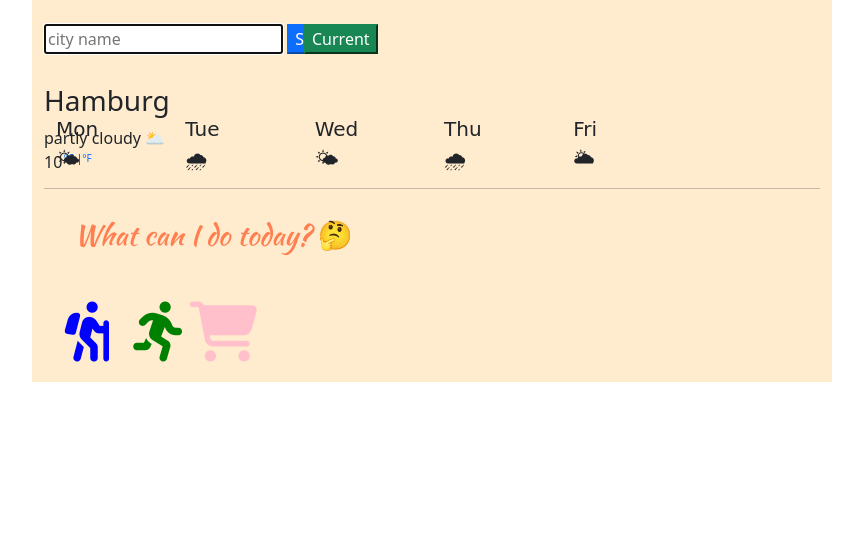
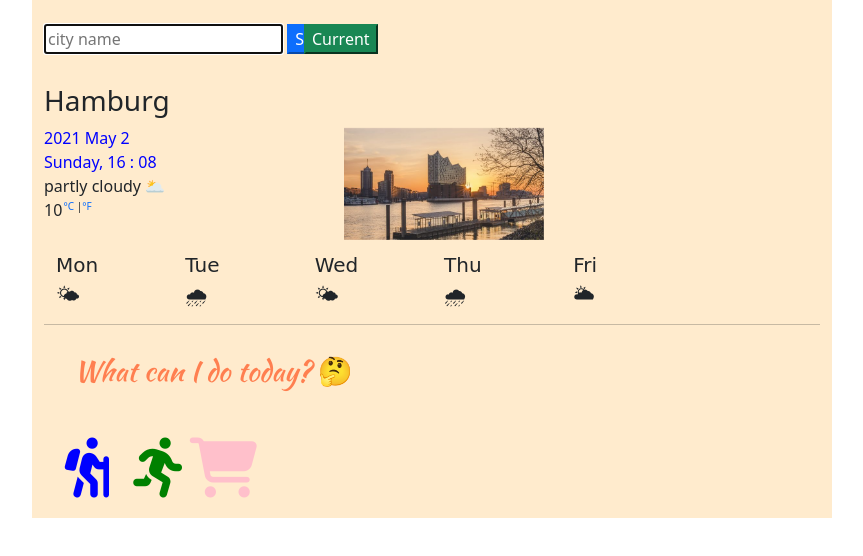
Before and after one commit to caoyan8817/week6project, a plain HTML site: page hw6.html in a window 1280 px wide. Shown: the part 72-628 px from the top of the page, without its empty margins (208-1071 px from the left). Drawn offline with nearby package versions, Linux system fonts and the light colour scheme; files that its build step writes are made by us from their sources; a web font is replaced by a local one.

Commit message:
linked all pages and pics

```diff
--- a/hw6.html
+++ b/hw6.html
@@ -17,7 +17,7 @@
       integrity="sha384-eOJMYsd53ii+scO/bJGFsiCZc+5NDVN2yr8+0RDqr0Ql0h+rP48ckxlpbzKgwra6"
       crossorigin="anonymous"
     />
-    <link rel="stylesheet" href="src/style1.css" />
+    <link rel="stylesheet" href="style1.css" />
     <script
       src="https://kit.fontawesome.com/ee84e431ef.js"
       crossorigin="anonymous"
@@ -45,7 +45,7 @@
           </a></span
         >
       </p>
-      <img src="src/hh.jpg" alt="" />
+      <img src="hh.jpg" alt="" />
       <div class="row">
         <div class="col-2">
           Mon
@@ -88,6 +88,6 @@
       <i class="fas fa-running running"></i>
       <i class="fas fa-shopping-cart shopping"></i>
     </div>
-    <script src="src/index.js"></script>
+    <script src="index.js"></script>
   </body>
 </html>
```
Also changed, not shown: hh.jpg (added).
